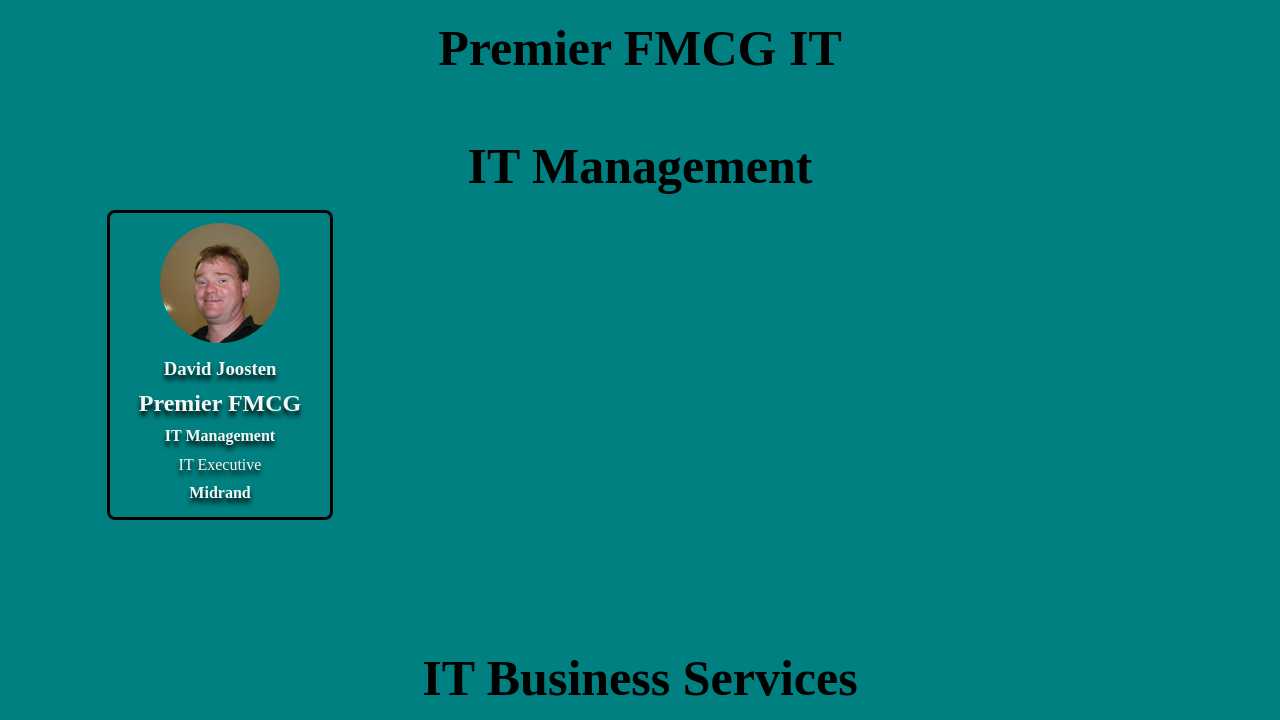
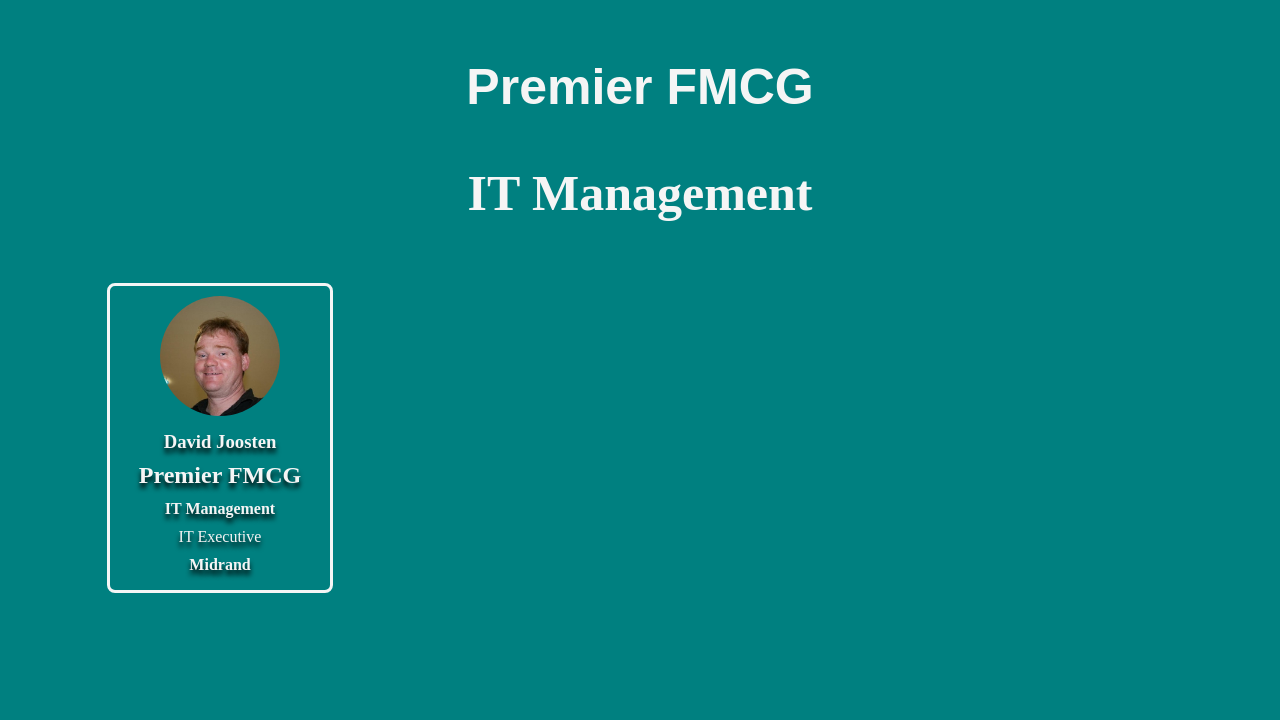
Before and after one commit to Benna82/staticBusinessCard, a plain HTML site: page index.html in a window 1280 px wide. Shown: the top 720 px of the page. Drawn offline with nearby package versions, Linux system fonts and the light colour scheme.

Commit message:
Add files via upload

```diff
--- a/index.html
+++ b/index.html
@@ -9,7 +9,7 @@
     <title>Premier FMCG Business Cards</title>
 </head>
 <body>
-    <div id="page-header">Premier FMCG IT</div>
+    <p id="page-header"><a href="#" id="style-2" data-replace="Premier FMCG"><span>Premier FMCG</span></a></p>
     <div class="division">
         <h1>IT Management</h1>
         <div class="card-holder" id="it-management"></div>
--- a/styles.css
+++ b/styles.css
@@ -5,13 +5,6 @@ body {
     font-family: "aller", sans-seri;
     /* background: linear-gradient(teal, whitesmoke); */
     background: teal;
-}
-
-#page-header {
-    text-align: center;
-    font-size: 50px;
-    font-weight: bolder;
-    margin-bottom: 50px;
 }
 
 .division {
@@ -26,10 +19,10 @@ body {
 .division h1 {
     display: inline-block;
     background: teal;
-    color: black;
+    color: whitesmoke;
     font-size: 50px;
-    padding-bottom: 20px;
-    padding: 5px 10px;
+    padding-bottom: 50px;
+    /* padding: 5px 10px; */
     border-radius: 10px;
     margin: 5px 0 10px 0;
 }
@@ -37,7 +30,7 @@ body {
 .card-holder {
     display: grid;
     grid-template-columns: repeat(auto-fill, minmax(300px, 1fr));
-    gap:20px;
+    gap: 20px;
     justify-items: center;
 }
 
@@ -48,8 +41,8 @@ body {
     text-align: center;
     align-items: center;
     color: whitesmoke;
-    width: 500px;
-    border: 3px solid black;
+    width: 300px;
+    border: 3px solid whitesmoke;
     border-radius: 8px;
     padding: 10px;
     margin-bottom: 20px;
@@ -58,9 +51,9 @@ body {
 }
 
 .card:hover {
-    /* background-color: rgb(9, 174, 174); */
-    background: linear-gradient(teal,rgb(107, 215, 215));
-    transform: scale(1.3);
+    background-color: rgb(9, 174, 174);
+    /* background: linear-gradient(teal,rgb(107, 215, 215)); */
+    transform: scale(1.1);
 }
 
 .avatar {
@@ -74,11 +67,78 @@ body {
     margin: 5px 0;
 }
 
-/* .division h1:hover {
-    background: rgb(124, 176, 176);
-    transition: all 1.0s ease;
-} */
+.division h1:hover {
+    transform: scale(1.1);
+}
 
-.division h1:hover {
-    transform: scale(1.3);
-}
+
+/* Premier FMCG */
+a {
+    overflow: hidden;
+    position: relative;
+    display: inline-block;
+  }
+
+  a::before,
+  a::after {
+   content: '';
+    position: absolute;
+    width: 100%;
+    left: 0;
+  }
+  a::before {
+    background-color:black;
+    height: 2px;
+    bottom: 0;
+    transform-origin: 100% 50%;
+    transform: scaleX(0);
+    transition: transform .3s cubic-bezier(0.76, 0, 0.24, 1);
+  }
+  a::after {
+    content: attr(data-replace);
+    height: 100%;
+    top: 0;
+    transform-origin: 100% 50%;
+    transform: translate3d(200%, 0, 0);
+    transition: transform .3s cubic-bezier(0.76, 0, 0.24, 1);
+    color: black;
+  }
+
+  a:hover::before {
+    transform-origin: 0% 50%;
+    transform: scaleX(1);
+  }
+  a:hover::after {
+    transform: translate3d(0, 0, 0);
+  }
+
+  a span {
+    display: inline-block;
+    transition: transform .3s cubic-bezier(0.76, 0, 0.24, 1);
+  }
+
+  a:hover span {
+    transform: translate3d(-200%, 0, 0);
+  }
+
+/* Presentational Styles */
+#page-header {
+    /* display: grid; */
+    font-family: 'Poppins', sans-serif;
+    font-size: 27px;
+    line-height: 1.5;
+    height: 100px;
+    place-items: center;
+    color: whitesmoke;
+    text-align: center;
+    font-size: 50px;
+    font-weight: bolder;
+    margin-bottom: 10px;
+  }
+
+  a {
+    text-decoration: none;
+    color: whitesmoke;
+    font-weight: 700;
+    vertical-align: top;
+  }
```
